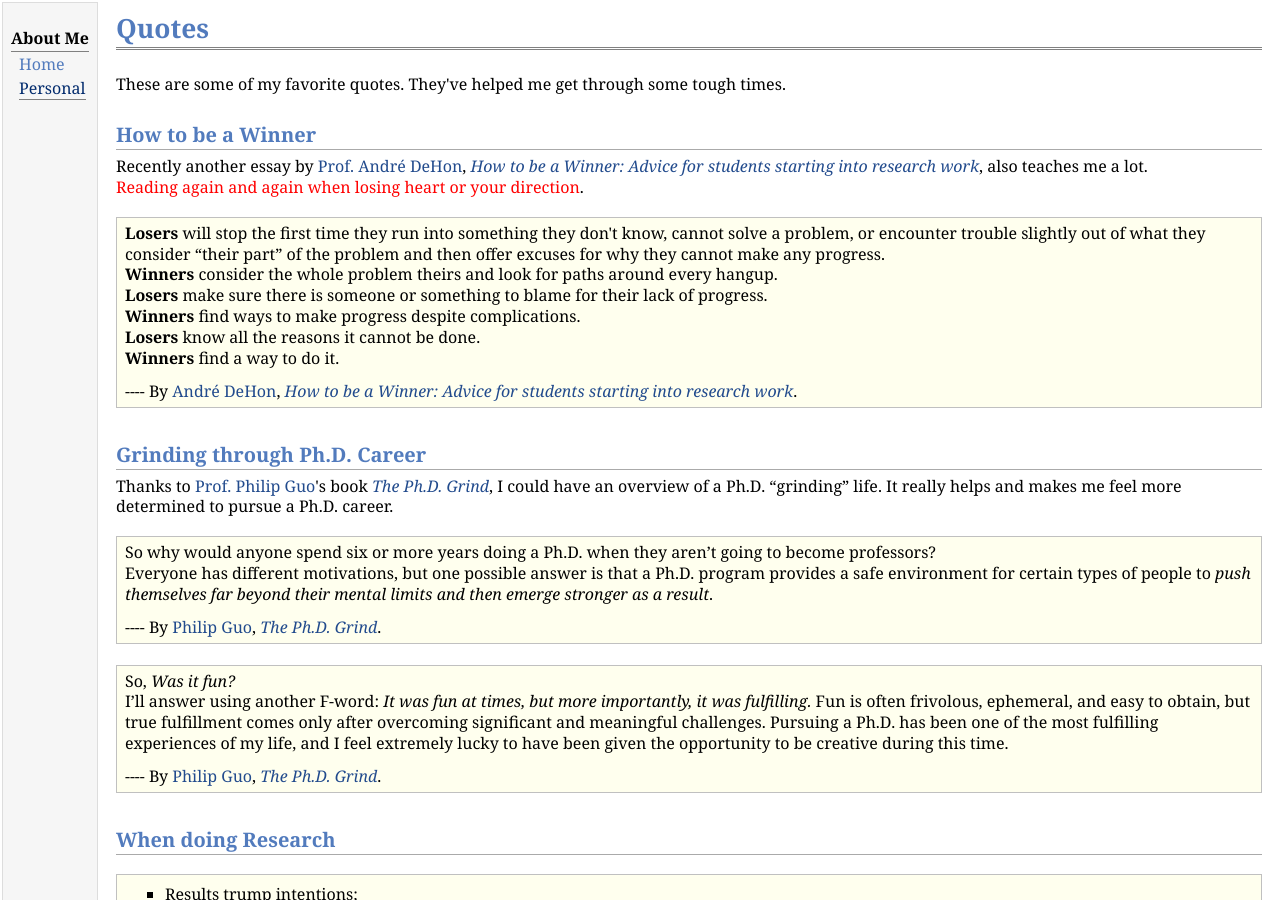
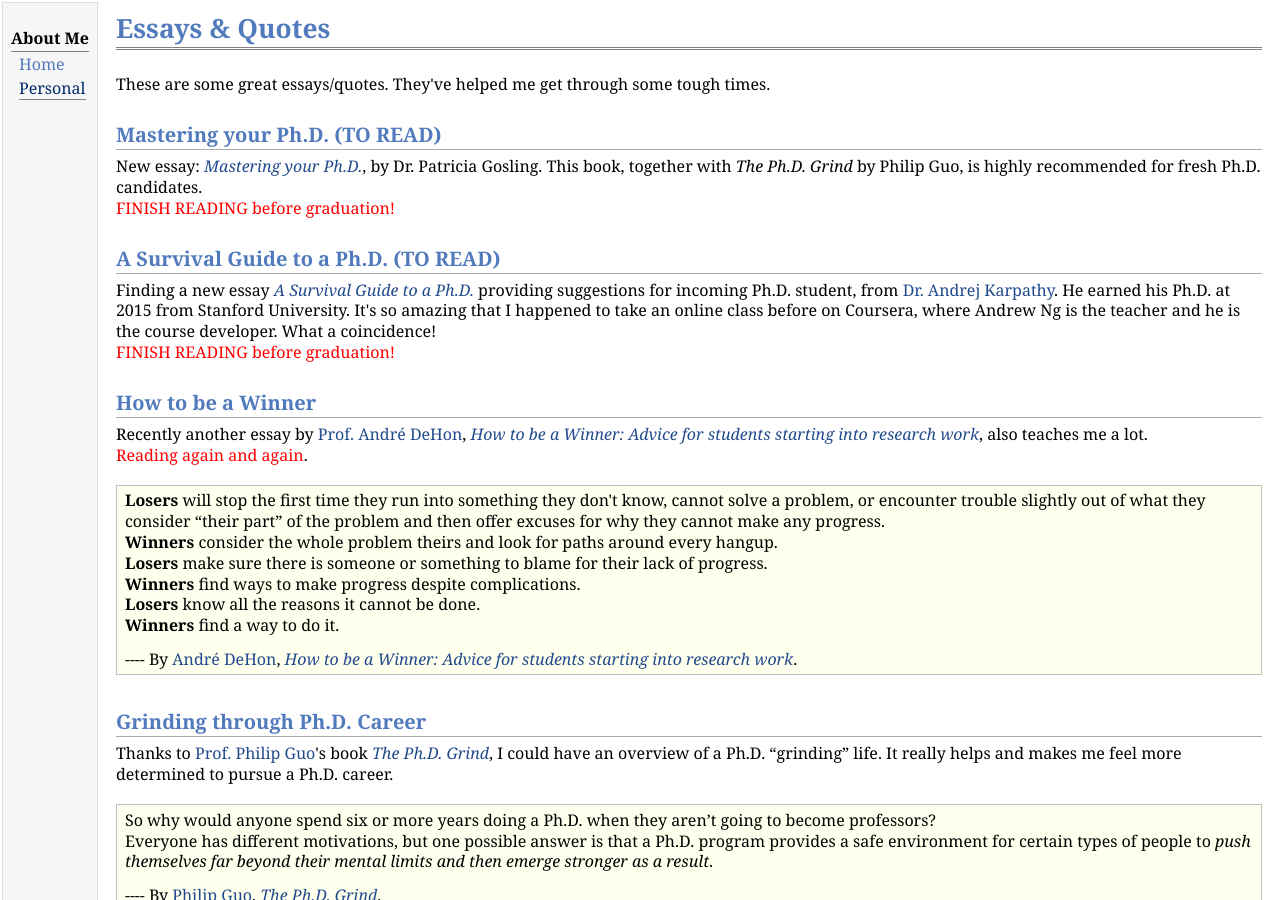
Before and after one commit to YyzHarry/Personal-Website, a Jekyll site: the page personal.html, which Jekyll copies as it is, in a window 1280 px wide and 900 px high. Built offline with Jekyll 4.4.1, drawn with Linux system fonts in a browser that asks for light colours.

Commit message:
Personal webpage updates.

```diff
--- a/personal.html
+++ b/personal.html
@@ -22,14 +22,22 @@
 
 			<td id="layout-content">
 				<div id="toptitle">
-					<h1>Quotes</h1>
+					<h1>Essays & Quotes</h1>
 				</div>
 
-				<p>These are some of my favorite quotes. They've helped me get through some tough times.</p>
+				<p>These are some great essays/quotes. They've helped me get through some tough times.</p>
+
+				<h2>Mastering your Ph.D. (TO READ)</h2>
+				<p>New essay: <i><a href="http://www.mit.edu/~yuzhe/static/mastering-your-phd.pdf">Mastering your Ph.D.</a></i>, by Dr. Patricia Gosling. This book, together with <i>The Ph.D. Grind</i> by Philip Guo, is highly recommended for fresh Ph.D. candidates.<br>
+				<font color="red">FINISH READING before graduation!</font></p>
+
+				<h2>A Survival Guide to a Ph.D. (TO READ)</h2>
+				<p>Finding a new essay <i><a href="http://karpathy.github.io/2016/09/07/phd/">A Survival Guide to a Ph.D.</a></i> providing suggestions for incoming Ph.D. student, from <a href="https://cs.stanford.edu/people/karpathy/">Dr. Andrej Karpathy</a>. He earned his Ph.D. at 2015 from Stanford University. It's so amazing that I happened to take an online class before on Coursera, where Andrew Ng is the teacher and he is the course developer. What a coincidence!<br>
+				<font color="red">FINISH READING before graduation!</font></p>
 
 				<h2>How to be a Winner</h2>
 				<p>Recently another essay by <a href="http://www.seas.upenn.edu/~andre/">Prof. André DeHon</a>, <i><a href="http://www.seas.upenn.edu/~andre/general/student_research_advice.html">How to be a Winner: Advice for students starting into research work</a></i>, also teaches me a lot.<br>
-				<font color="red">Reading again and again when losing heart or your direction</font>.</p>
+				<font color="red">Reading again and again</font>.</p>
 				<div class="infoblock">
 					<div class="blockcontent">
 						<p><b>Losers</b> will stop the first time they run into something they don't know, cannot solve a problem, or encounter trouble slightly out of what they consider “their part” of the problem and then offer excuses for why they cannot make any progress.<br>
```
